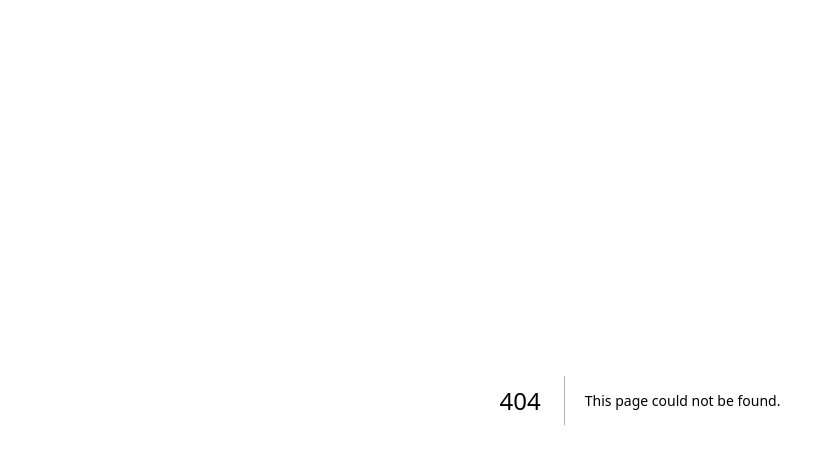
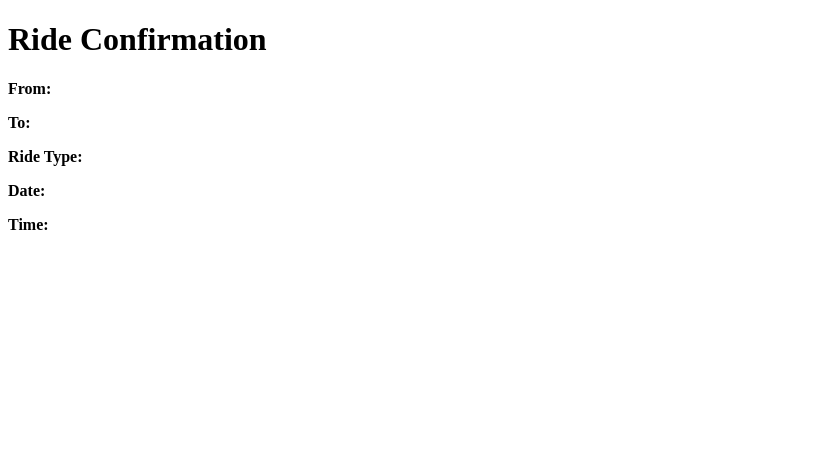
Before and after one commit to ad0rshcodes/Go-Grinnell, a Next.js app: page /confirmride in a window 1280 px wide. Before the commit this address had no page. Shown: the top 464 px of the page, without its empty margins (0-835 px from the left). Built offline with nearby package versions, Linux system fonts and the light colour scheme.

Commit message:
record data in JSON and routing to next page.

```diff
--- /dev/null
+++ b/data/rideData.json
@@ -0,0 +1 @@
+{"from":"df bgdvcgd","to":"dcgvgdvcg","rideType":"public","date":"2024-03-01","time":"06:27"}
--- /dev/null
+++ b/pages/api/saveRideData.js
@@ -0,0 +1,17 @@
+// pages/api/saveRideData.js
+import fs from 'fs';
+import path from 'path';
+
+export default function handler(req, res) {
+  if (req.method === 'POST') {
+    const data = req.body;
+    const filePath = path.join(process.cwd(), 'data', 'rideData.json');
+    const fileData = JSON.stringify(data);
+    fs.writeFileSync(filePath, fileData);
+    res.status(200).json({ message: 'Data stored successfully' });
+  } else {
+    // Handle any other HTTP method
+    res.setHeader('Allow', ['POST']);
+    res.status(405).end(`Method ${req.method} Not Allowed`);
+  }
+}
--- /dev/null
+++ b/pages/confirmride.js
@@ -0,0 +1,19 @@
+import { useRouter } from 'next/router';
+
+const ConfirmRide = () => {
+  const router = useRouter();
+  const { from, to, rideType, date, time } = router.query;
+
+  return (
+    <div>
+      <h1>Ride Confirmation</h1>
+      <p><strong>From:</strong> {from}</p>
+      <p><strong>To:</strong> {to}</p>
+      <p><strong>Ride Type:</strong> {rideType}</p>
+      <p><strong>Date:</strong> {date}</p>
+      <p><strong>Time:</strong> {time}</p>
+    </div>
+  );
+}
+
+export default ConfirmRide;
--- a/pages/index.js
+++ b/pages/index.js
@@ -1,7 +1,7 @@
 import Head from "next/head";
 import styles from "../styles/Home.module.css";
 import Signup from "./signup.js";
-import '../styles/globals.css'
+// import '../styles/globals.css'
 
 
 export default function Home() {
```
Also changed, not shown: pages/requestride.js (+14 -2 lines).
